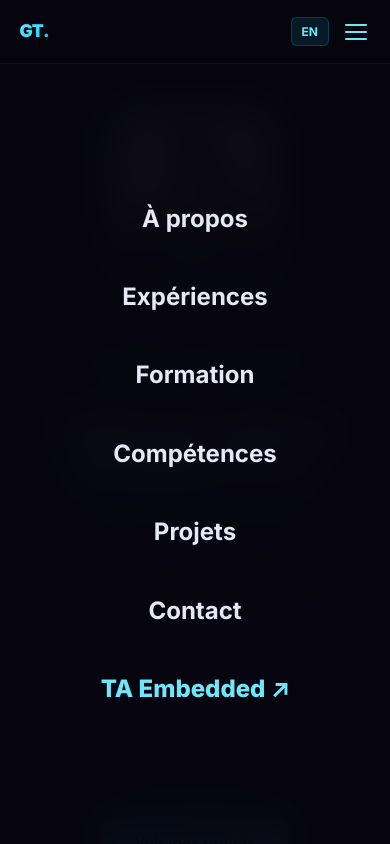
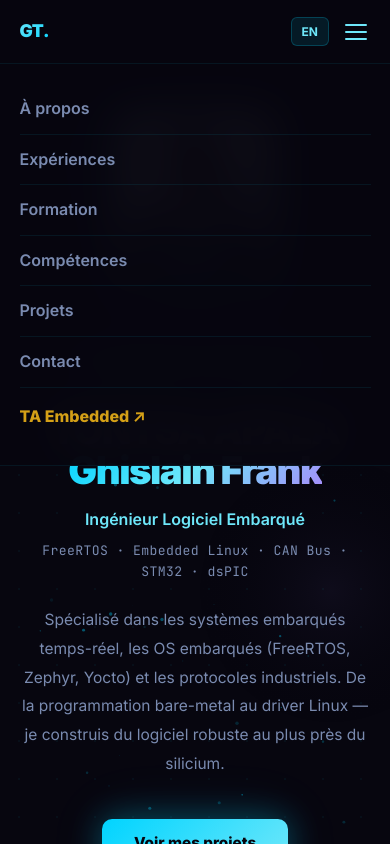
Before and after one commit to FrankApala/MyPortfolio, a Next.js app: page / in a window 390 px wide. Both pictures are taken after a click on the button "Menu". Shown: the top 844 px of the page. Built offline with nearby package versions, Linux system fonts and the light colour scheme.

Commit message:
fix: mobile menu as compact dropdown instead of full-screen overlay

```diff
--- a/components/Navbar.tsx
+++ b/components/Navbar.tsx
@@ -140,20 +140,29 @@ export default function Navbar() {
       </nav>
 
       {mobileOpen && (
-        <div style={{ position: 'fixed', inset: 0, top: '64px', background: 'rgba(7,6,15,0.97)', backdropFilter: 'blur(20px)', zIndex: 99, display: 'flex', flexDirection: 'column', alignItems: 'center', justifyContent: 'center', gap: '2.5rem' }}>
+        <div style={{
+          position: 'fixed', top: '64px', left: 0, right: 0,
+          background: 'rgba(7,6,15,0.97)', backdropFilter: 'blur(20px)',
+          borderBottom: '1px solid var(--border)',
+          zIndex: 99,
+          display: 'flex', flexDirection: 'column',
+          padding: '1.25rem 5% 1.5rem',
+          gap: '0',
+          animation: 'fadeBlurIn 0.2s ease both',
+        }}>
           {[...links, { href: '#contact', fr: 'Contact', en: 'Contact', external: false }].map(({ href, fr, en, external }) => (
             <a key={href} href={href} onClick={closeMobile}
               target={external ? '_blank' : undefined}
               rel={external ? 'noopener noreferrer' : undefined}
-              style={{ fontSize: '1.5rem', fontWeight: 700, color: 'var(--text)', textDecoration: 'none', transition: 'color .2s' }}
-              onMouseEnter={e => ((e.target as HTMLElement).style.color = 'var(--cyan)')}
-              onMouseLeave={e => ((e.target as HTMLElement).style.color = 'var(--text)')}
+              style={{ fontSize: '1rem', fontWeight: 600, color: 'var(--text-muted)', textDecoration: 'none', padding: '.75rem 0', borderBottom: '1px solid var(--border)', transition: 'color .2s' }}
+              onMouseEnter={e => ((e.target as HTMLElement).style.color = 'var(--blue-light)')}
+              onMouseLeave={e => ((e.target as HTMLElement).style.color = 'var(--text-muted)')}
             >
               {lang === 'fr' ? fr : en}
             </a>
           ))}
           <a href="https://ta-embedded.com" target="_blank" rel="noopener noreferrer" onClick={closeMobile}
-            style={{ fontSize: '1.5rem', fontWeight: 800, color: '#6ee7fa', textDecoration: 'none' }}
+            style={{ fontSize: '1rem', fontWeight: 800, color: '#d4a017', textDecoration: 'none', padding: '.75rem 0', marginTop: '.25rem' }}
           >
             TA Embedded ↗
           </a>
```
